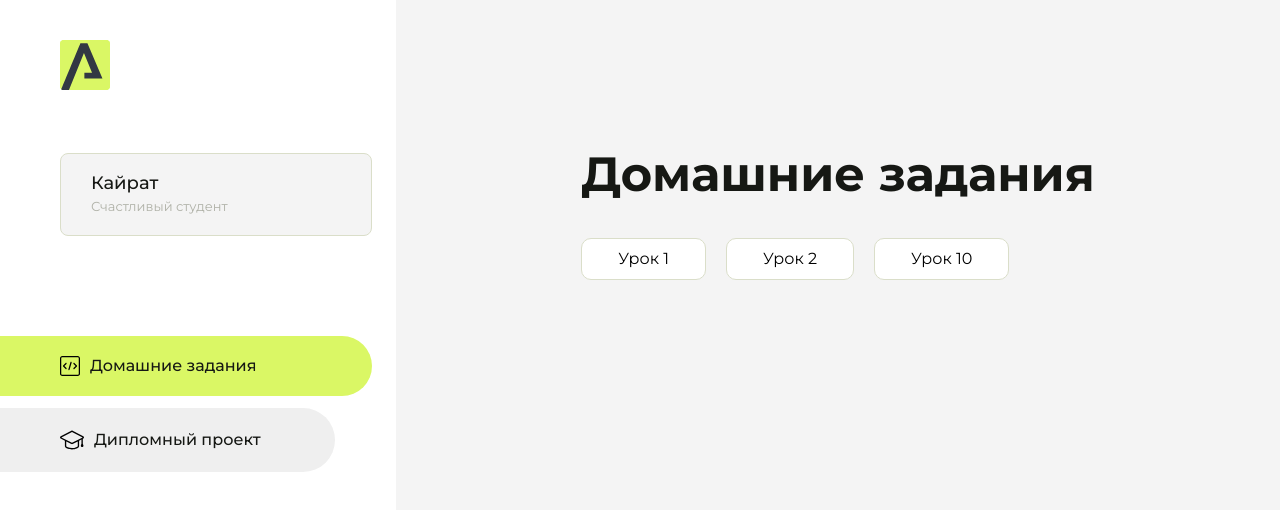
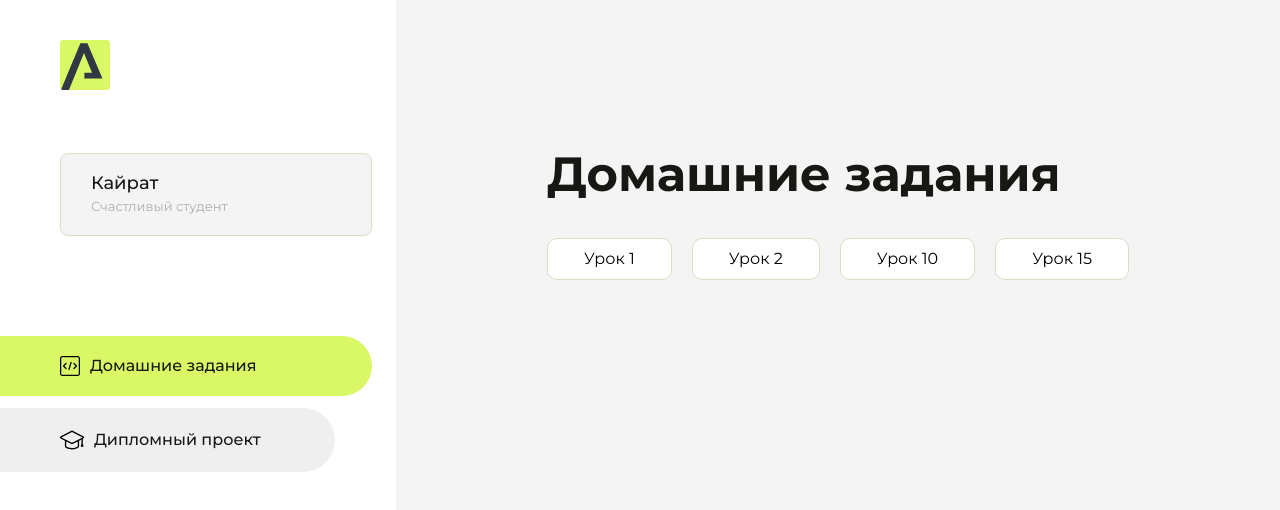
Before and after one commit to kai700-max98/homework, a plain HTML site: page index.html in a window 1280 px wide. Drawn offline with Linux system fonts and the light colour scheme.

Commit message:
Update index.html

```diff
--- a/index.html
+++ b/index.html
@@ -101,7 +101,9 @@
                     <li class="content__list-item">
                         <a href="домашнее задание/index.html">Урок 10</a>
                     </li>
-
+                   <li class="content__list-item">
+                        <a href="дз/index.html">Урок 15</a>
+                    </li>
                 </ul>
             </div>
             <div class="content__block hidden" id="diplomBlock">
```
